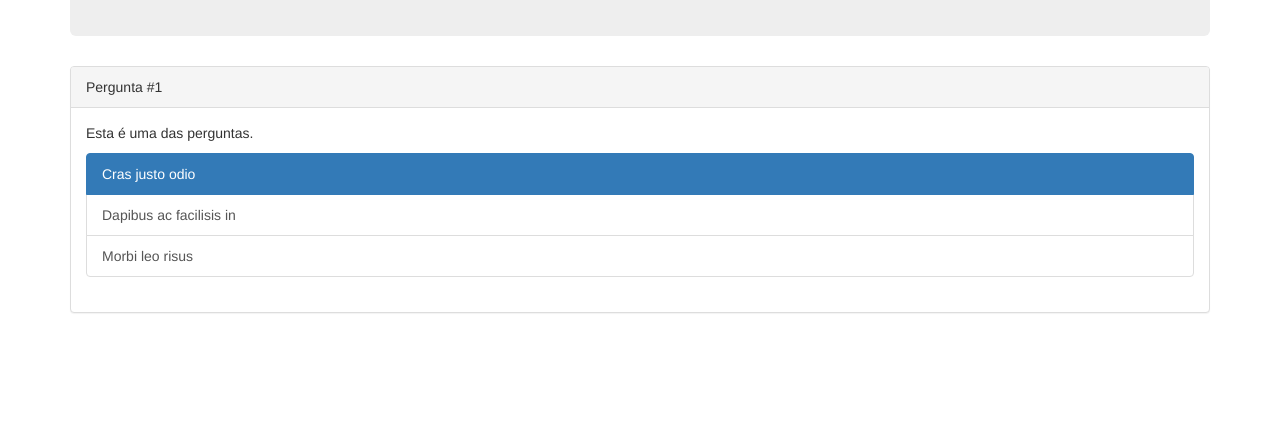
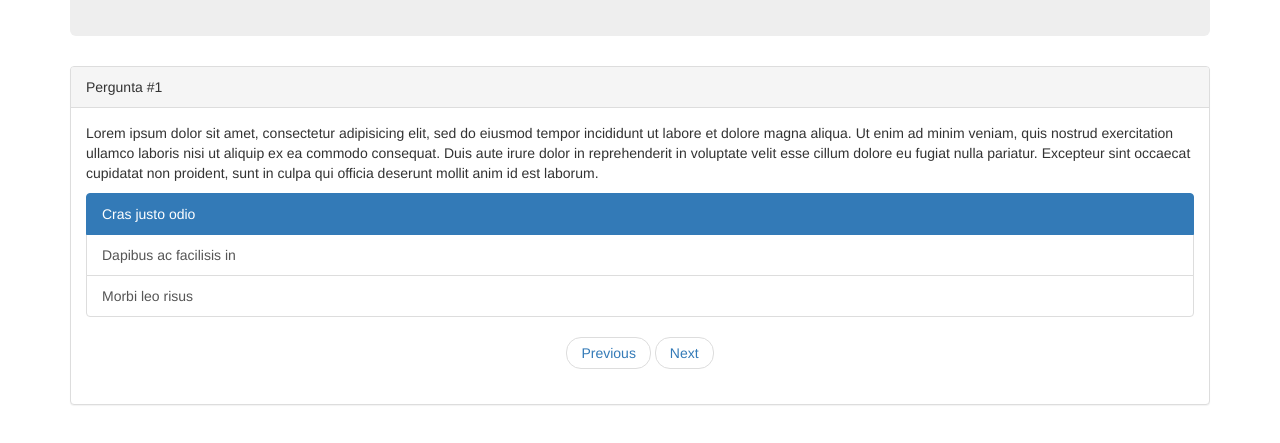
Before and after one commit to luizrogeriocn/odonto-ufrn, a website: page public/index.html in a window 1280 px wide. Shown: the part 209-652 px from the top of the page. Drawn offline with nearby package versions, Linux system fonts and the light colour scheme.

Commit message:
Adds pager

```diff
--- a/public/index.html
+++ b/public/index.html
@@ -36,7 +36,12 @@
 		  <!-- Default panel contents -->
 		  <div class="panel-heading">Pergunta #1</div>
 		  <div class="panel-body">
-		    <p>Esta é uma das perguntas.</p>
+		    <p>Lorem ipsum dolor sit amet, consectetur adipisicing elit, sed do eiusmod
+		    tempor incididunt ut labore et dolore magna aliqua. Ut enim ad minim veniam,
+		    quis nostrud exercitation ullamco laboris nisi ut aliquip ex ea commodo
+		    consequat. Duis aute irure dolor in reprehenderit in voluptate velit esse
+		    cillum dolore eu fugiat nulla pariatur. Excepteur sint occaecat cupidatat non
+		    proident, sunt in culpa qui officia deserunt mollit anim id est laborum.</p>
 		    <div class="list-group">
 		      <a href="#" class="list-group-item active">
 		        Cras justo odio
@@ -46,6 +51,10 @@
 		      <a href="#" class="list-group-item">Morbi leo risus
 		      </a>
 		    </div>
+		    <ul class="pager">
+		      <li><a href="#">Previous</a></li>
+		      <li><a href="#">Next</a></li>
+		    </ul>
 		  </div>
 
 
```
